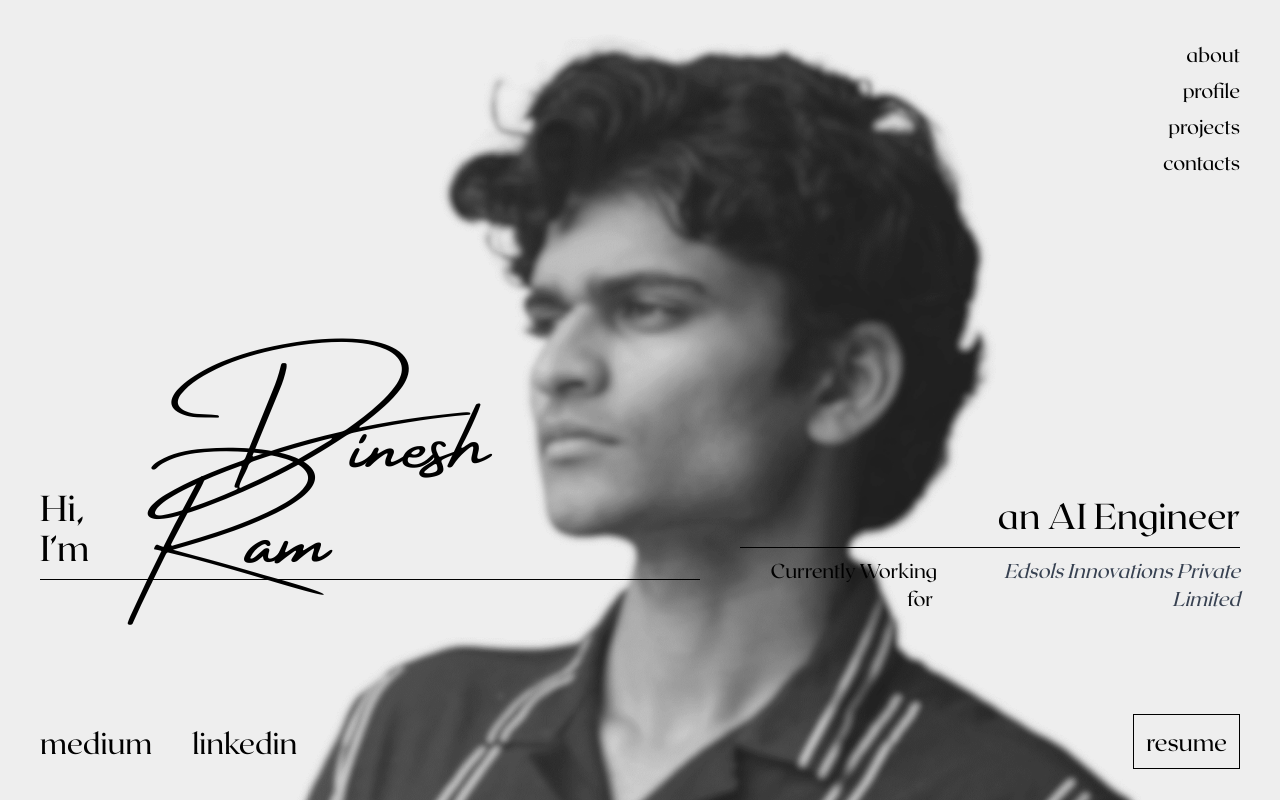
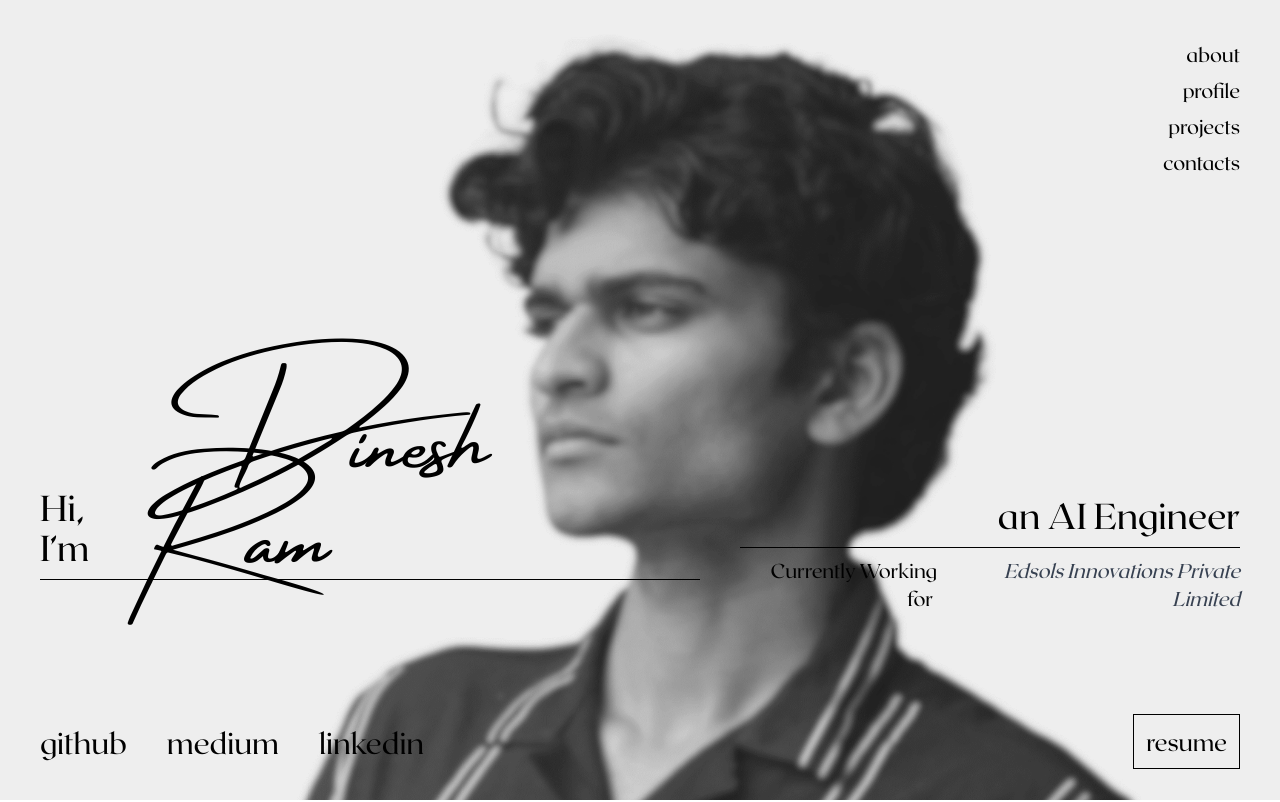
Before and after one commit to dineshram0212/portfoliov2, a React (Vite) app: page / in a window 1280 px wide. Shown: the top 802 px of the page. Built offline with nearby package versions, Linux system fonts and the light colour scheme.

Commit message:
Update Landingpage.jsx

```diff
--- a/src/components/Landingpage.jsx
+++ b/src/components/Landingpage.jsx
@@ -83,6 +83,13 @@ const Landingpage = () => {
           <div className="flex flex-col md:flex-row justify-between items-center gap-4 md:gap-0">
             <div className="flex gap-6 md:gap-10 text-xl md:text-3xl">
               <a target="_blank"
+                href="https://github.com/dineshram0212"
+                className="hover:italic hover:underline"
+              >
+                github
+              </a>
+
+              <a target="_blank"
                 href="https://medium.com/@dineshramdsml"
                 className="hover:italic hover:underline"
               >
```
